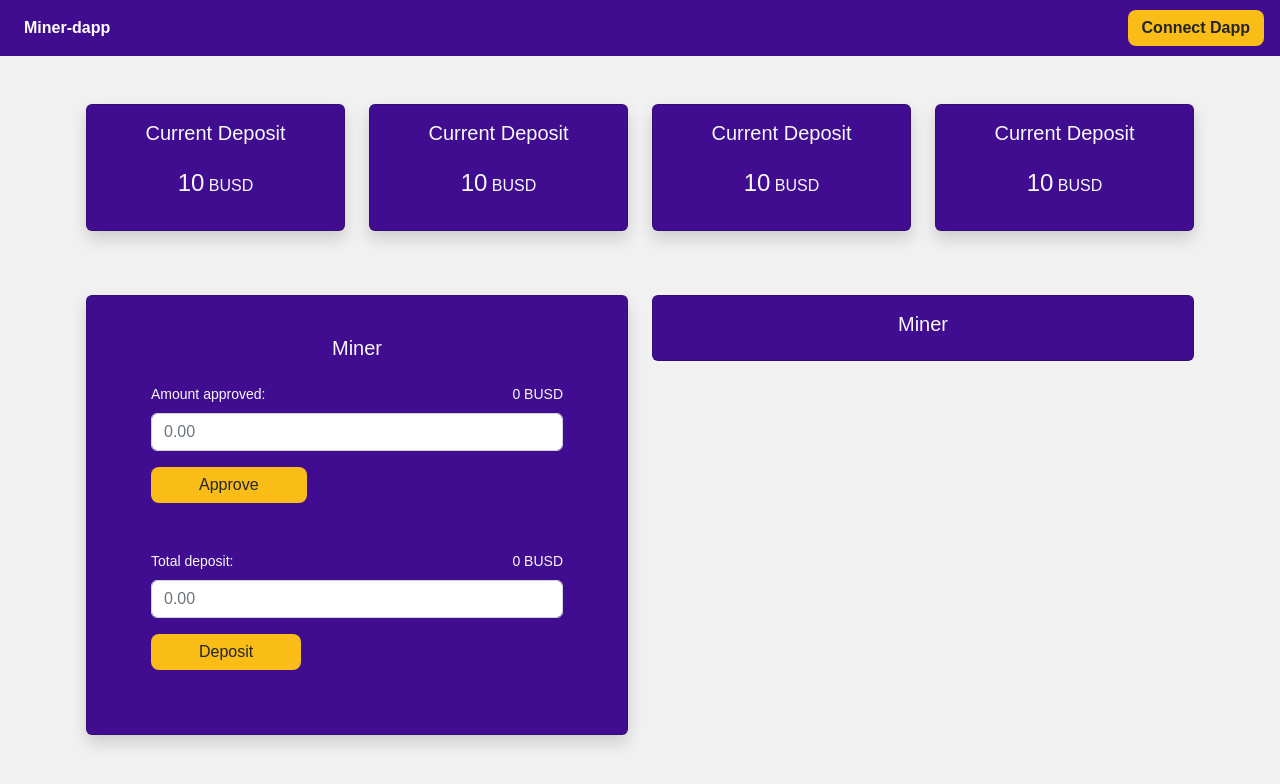
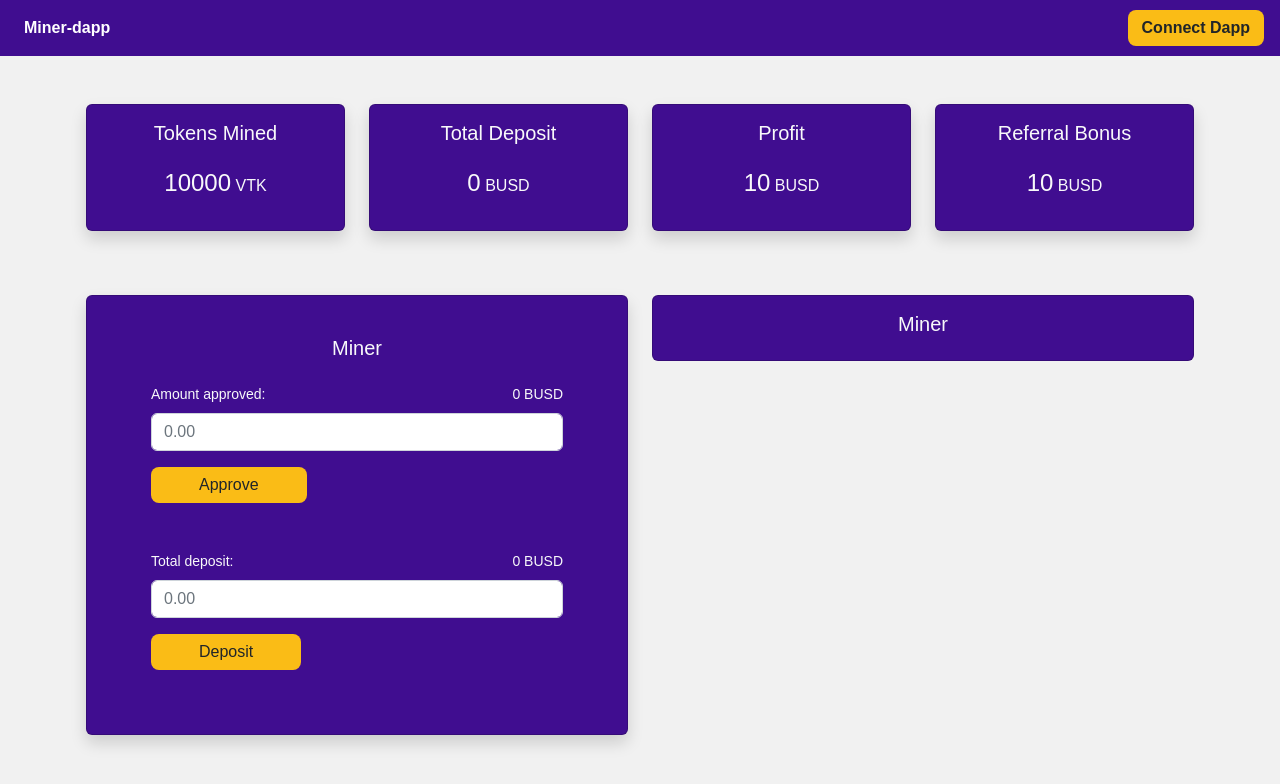
Before and after one commit to vrrayz/miner-dapp, a React (Create React App) app: page / in a window 1280 px wide. Shown: the top 784 px of the page. Built offline with nearby package versions, Linux system fonts and the light colour scheme.

Commit message:
changed details prop values

```diff
--- a/src/components/UserDetailsContainer.js
+++ b/src/components/UserDetailsContainer.js
@@ -6,10 +6,10 @@ const UserDetailsContainer = () => {
   return (
     <div className="container mt-5 px-3">
         <Row>
-            <UserDetailsCard title="Current Deposit" value="10" unit="BUSD"/>
-            <UserDetailsCard title="Current Deposit" value="10" unit="BUSD"/>
-            <UserDetailsCard title="Current Deposit" value="10" unit="BUSD"/>
-            <UserDetailsCard title="Current Deposit" value="10" unit="BUSD"/>
+            <UserDetailsCard title="Tokens Mined" value="10000" unit="VTK"/>
+            <UserDetailsCard title="Total Deposit" value="0" unit="BUSD"/>
+            <UserDetailsCard title="Profit" value="10" unit="BUSD"/>
+            <UserDetailsCard title="Referral Bonus" value="10" unit="BUSD"/>
         </Row>
     </div>
   )
```
